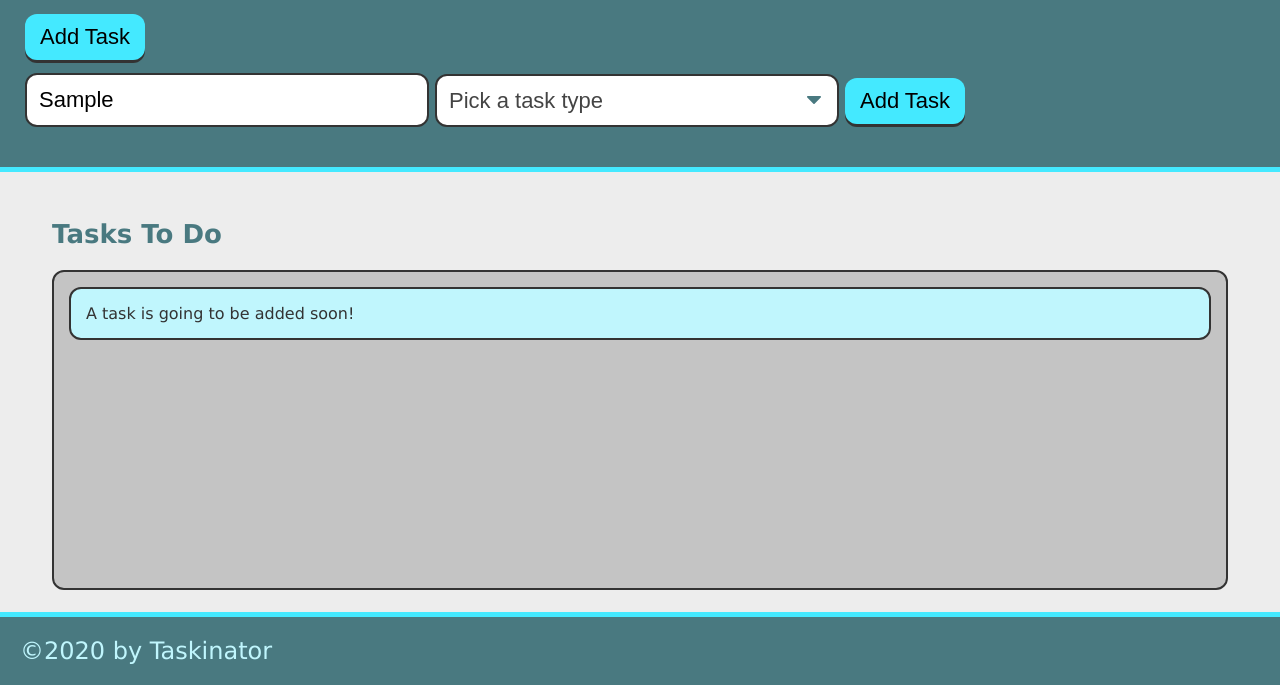
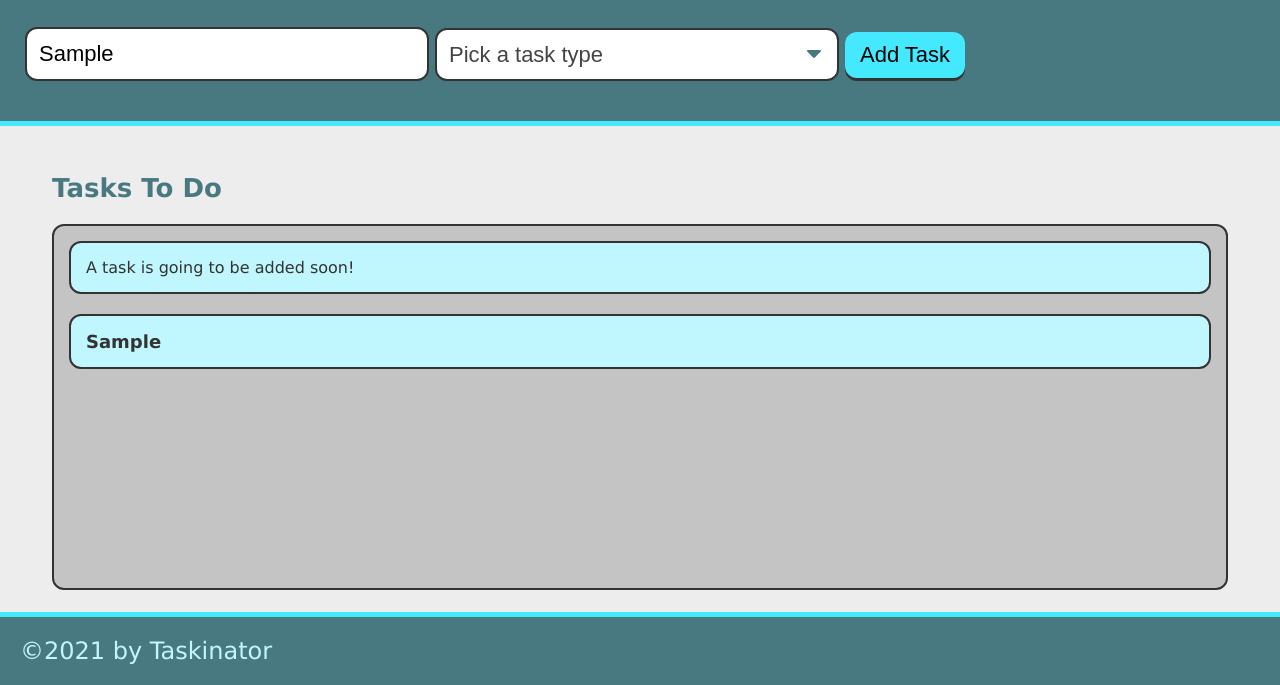
Before and after one commit to dillin92/taskinator, a plain HTML site: page index.html in a window 1280 px wide. Both pictures are taken after typing "Sample" into the empty fields and a click on the button "Add Task". Shown: the part 115-800 px from the top of the page. Drawn offline with Linux system fonts and the light colour scheme.

Commit message:
getting input from form

```diff
--- a/assets/js/script.js
+++ b/assets/js/script.js
@@ -1,13 +1,25 @@
 var formEl = document.querySelector("#task-form");
 var tasksToDoEl = document.querySelector("#tasks-to-do");
 
-var createTaskHandler = function(event) {
-    event.preventDefault();
+var createTaskHandler = function (event) {
+  event.preventDefault();
+  var taskNameInput = document.querySelector("input[name='task-name']").value;
+  var taskTypeInput = document.querySelector("select[name='task-type']").value;
 
-    var listItemEl = document.createElement("li");
-    listItemEl.className = "task-item";
-    listItemEl.textContent = "This is a new task.";
-    tasksToDoEl.appendChild(listItemEl);
+  // create list item
+  var listItemEl = document.createElement("li");
+  listItemEl.className = "task-item";
+
+  // create div to hold task info and add to list item
+  var taskInfoEl = document.createElement("div");
+  taskInfoEl.className = "task-info";
+
+  // add HTML content to div
+  taskInfoEl.innerHTML = "<h3 class='task-name'>" + taskNameInput + "</h3><span class='task-type'>" + taskTypeInput + "</span>";
+  listItemEl.appendChild(taskInfoEl);
+
+  // add entire list item to list
+  tasksToDoEl.appendChild(listItemEl);
 };
 
 formEl.addEventListener("submit", createTaskHandler);
--- a/index.html
+++ b/index.html
@@ -14,7 +14,7 @@
   <header>
     <h1 class="page-title">Taskinator</h1>
     <p>Click the button below to add a new task!</p>
-    <button class="btn" id="save-task">Add Task</button>
+
 
     <form id="task-form">
 
@@ -26,9 +26,9 @@
         <div class="form-group">
             <select name="task-type" class="select-dropdown">
               <option value="" disabled selected>Pick a task type</option>
-              <option value="Print">Bootcamp</option>
-              <option value="Web">Music</option>
-              <option value="Mobile">Just Noodlin</option>
+              <option value="Bootcamp">Bootcamp</option>
+              <option value="Music">Music</option>
+              <option value="Just Noodlin">Just Noodlin</option>
             </select>
         </div>
 
@@ -51,7 +51,7 @@
   </main>
 
   <footer>
-    &copy;2020 by Taskinator
+    &copy;2021 by Taskinator
   </footer>
 
   <script src="./assets/js/script.js"></script>
```
